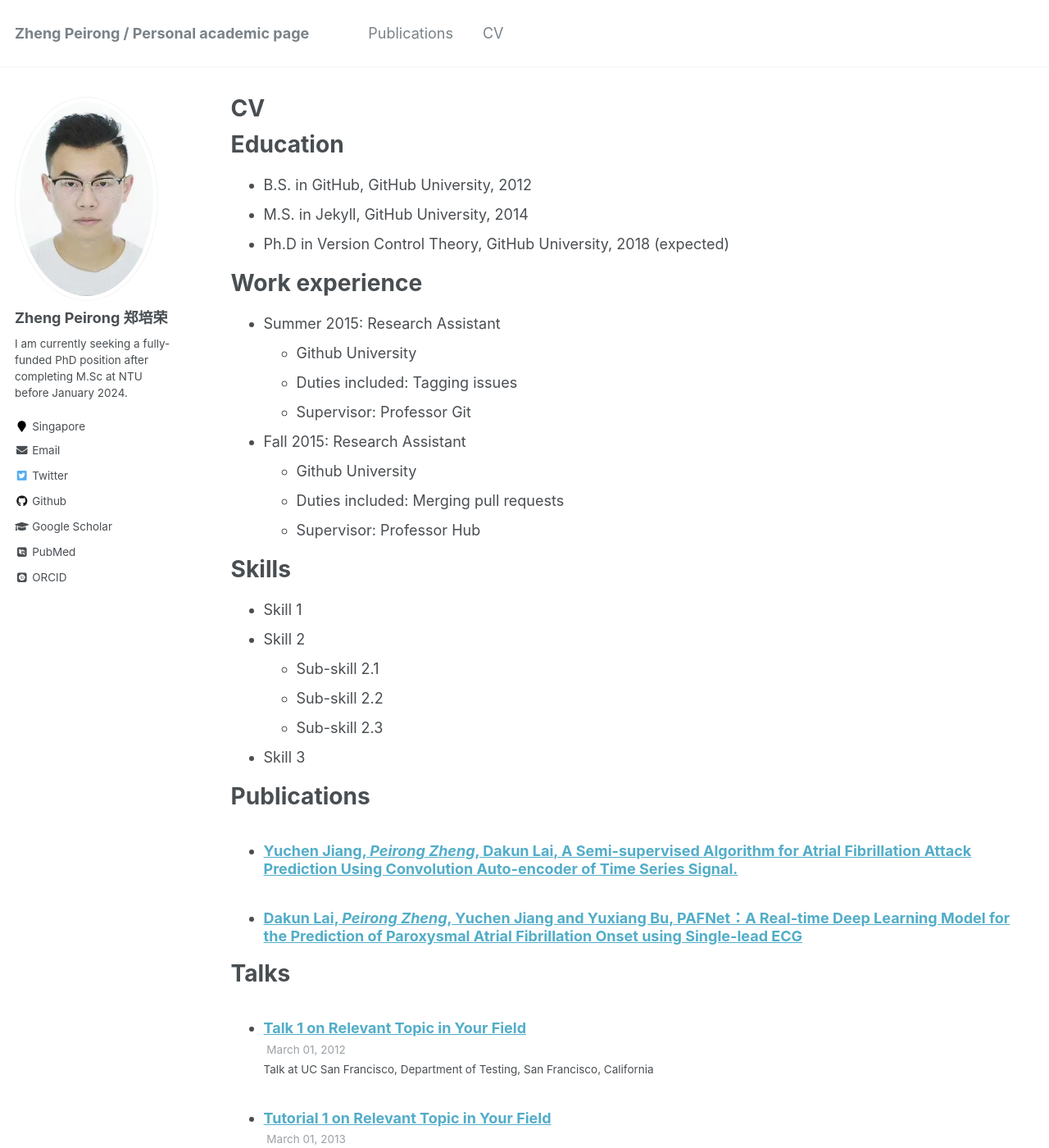
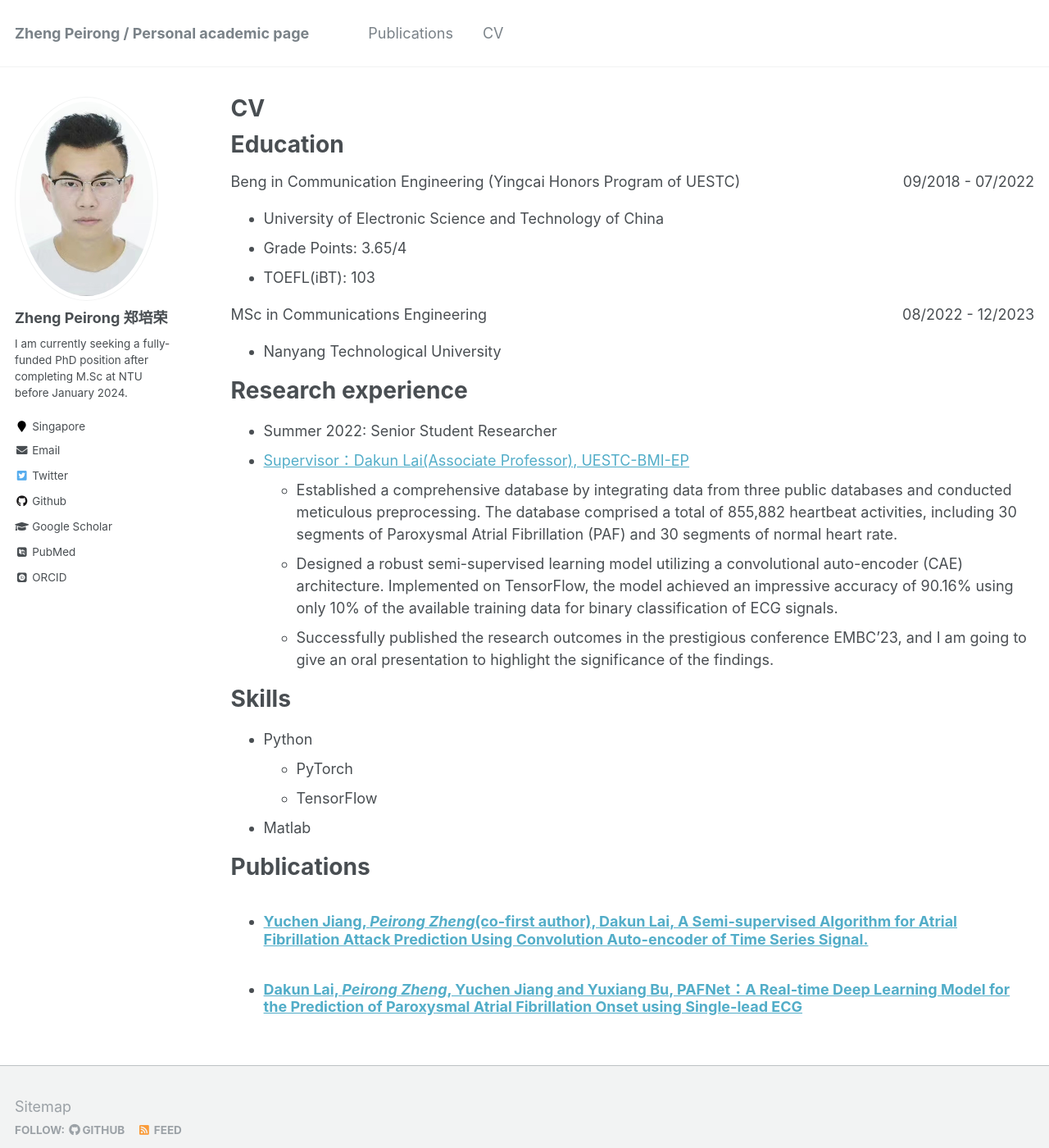
Before and after one commit to zhengpeirong/onlineAcademicCV, a Jekyll site: the page built from _pages/cv.md, in a window 1280 px wide and 1400 px high. Shown: the whole window at 82% size. Built offline with Jekyll 4.4.1, drawn with Linux system fonts in a browser that asks for light colours; some web fonts are replaced; some of the changed text lies outside the part shown.

Commit message:
update CV

```diff
--- a/_pages/cv.md
+++ b/_pages/cv.md
@@ -6,54 +6,47 @@ author_profile: true
 redirect_from:
   - /resume
 ---
-
 {% include base_path %}
 
 Education
-======
-* B.S. in GitHub, GitHub University, 2012
-* M.S. in Jekyll, GitHub University, 2014
-* Ph.D in Version Control Theory, GitHub University, 2018 (expected)
+=========
 
-Work experience
-======
-* Summer 2015: Research Assistant
-  * Github University
-  * Duties included: Tagging issues
-  * Supervisor: Professor Git
+<div style="display: flex; justify-content: space-between;">
+    <div>Beng in Communication Engineering (Yingcai Honors Program of UESTC)</div>
+    <div>09/2018 - 07/2022</div>
+</div>
 
-* Fall 2015: Research Assistant
-  * Github University
-  * Duties included: Merging pull requests
-  * Supervisor: Professor Hub
+* University of Electronic Science and Technology of China
+* Grade Points: 3.65/4
+* TOEFL(iBT): 103
+
+<div style="display: flex; justify-content: space-between;">
+    <div>MSc in Communications Engineering	</div>
+    <div>08/2022 - 12/2023</div>
+</div>
+
+- Nanyang Technological University
+
+Research experience
+===================
+
+* Summer 2022: Senior Student Researcher
+* [Supervisor：Dakun Lai(Associate Professor), UESTC-BMI-EP](https://faculty.uestc.edu.cn/dklai/zh_CN/index.htm)
+  * Established a comprehensive database by integrating data from three public databases and conducted meticulous preprocessing. The database comprised a total of 855,882 heartbeat activities, including 30 segments of Paroxysmal Atrial Fibrillation (PAF) and 30 segments of normal heart rate.
+  * Designed a robust semi-supervised learning model utilizing a convolutional auto-encoder (CAE) architecture. Implemented on TensorFlow, the model achieved an impressive accuracy of 90.16% using only 10% of the available training data for binary classification of ECG signals.
+  * Successfully published the research outcomes in the prestigious conference EMBC'23, and I am going to give an oral presentation to highlight the significance of the findings.
 
 Skills
 ======
-* Skill 1
-* Skill 2
-  * Sub-skill 2.1
-  * Sub-skill 2.2
-  * Sub-skill 2.3
-* Skill 3
+
+* Python
+  * PyTorch
+  * TensorFlow
+* Matlab
 
 Publications
-======
-  <ul>{% for post in site.publications %}
+============
+
+<ul>{% for post in site.publications %}
     {% include archive-single-cv.html %}
   {% endfor %}</ul>
-
-Talks
-======
-  <ul>{% for post in site.talks %}
-    {% include archive-single-talk-cv.html %}
-  {% endfor %}</ul>
-
-Teaching
-======
-  <ul>{% for post in site.teaching %}
-    {% include archive-single-cv.html %}
-  {% endfor %}</ul>
-
-Service and leadership
-======
-* Currently signed in to 43 different slack teams
--- a/_publications/2023-02-06-EMBC-Autoencode for ECG.md
+++ b/_publications/2023-02-06-EMBC-Autoencode for ECG.md
@@ -1,5 +1,5 @@
 ---
-title: "Yuchen Jiang, *Peirong Zheng*, Dakun Lai, A Semi-supervised Algorithm for Atrial Fibrillation Attack Prediction Using Convolution Auto-encoder of Time Series Signal."
+title: "Yuchen Jiang, *Peirong Zheng*(co-first author), Dakun Lai, A Semi-supervised Algorithm for Atrial Fibrillation Attack Prediction Using Convolution Auto-encoder of Time Series Signal."
 collection: publications
 excerpt: 'This paper primarily builds upon the experiments I conducted as part of my undergraduate research project, under the guidance of my supervisor, Dakun Lai. Additionally, the writing of this paper was mainly completed by Yuchen Jiang.'
 date: 2023-02-06
```
